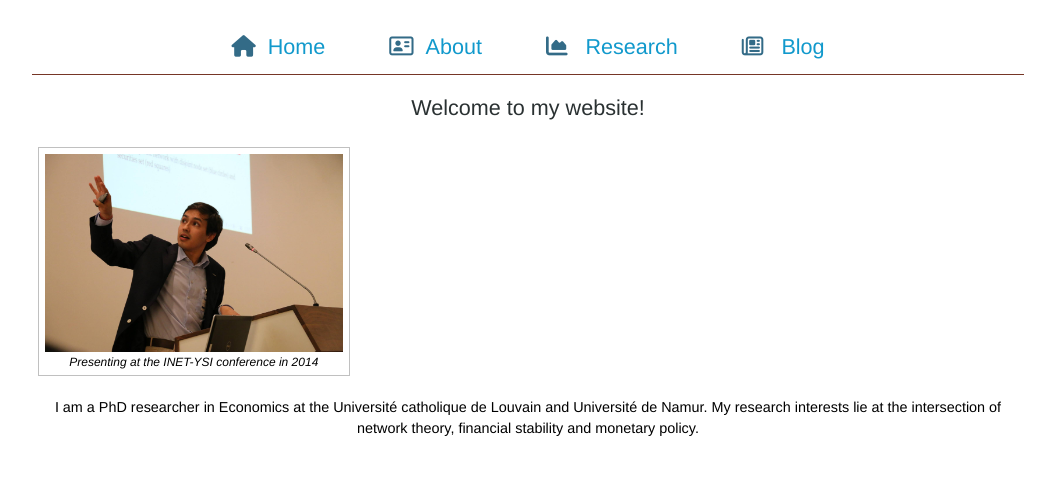
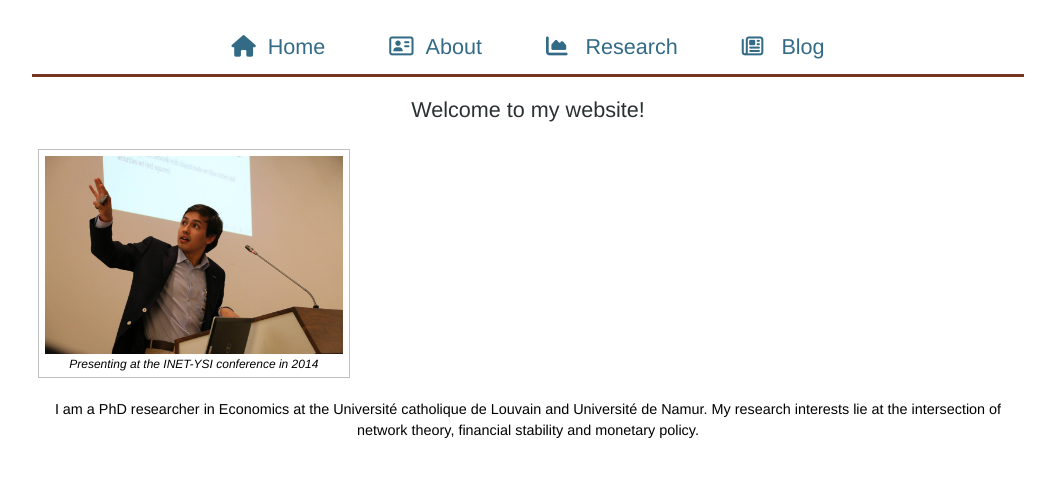
Before and after one commit to nscholtes/nscholtes.github.io, a Jekyll site: the page built from index.html, in a window 1280 px wide. Shown: the top 477 px of the page, without its empty margins (112-1167 px from the left). Built offline with Jekyll 4.4.1, drawn with Linux system fonts in a browser that asks for light colours; nearby versions of some CDN libraries.

Commit message:
Update main_alt.css

```diff
--- a/css/main_alt.css
+++ b/css/main_alt.css
@@ -64,7 +64,7 @@
     margin: 0; padding:0;
     text-align: center;
     background-color: #fff;
-    border-bottom: 1px solid #763626;
+    border-bottom: 3px solid #763626;
   }
   ul#navigation li {
     list-style: none;
@@ -74,7 +74,7 @@
     font-size: 1.5em;
   }
   ul#navigation li a {
-    color: #1199cc;
+    color: #336B87;
   }
   ul#list {
     margin: 0 0 20px 0; padding:0;
@@ -133,7 +133,7 @@
   }
 
 figure {
-  float: center;
+  float: left;
   width: 30%;
   text-align: center;
   font-style: italic;
```
